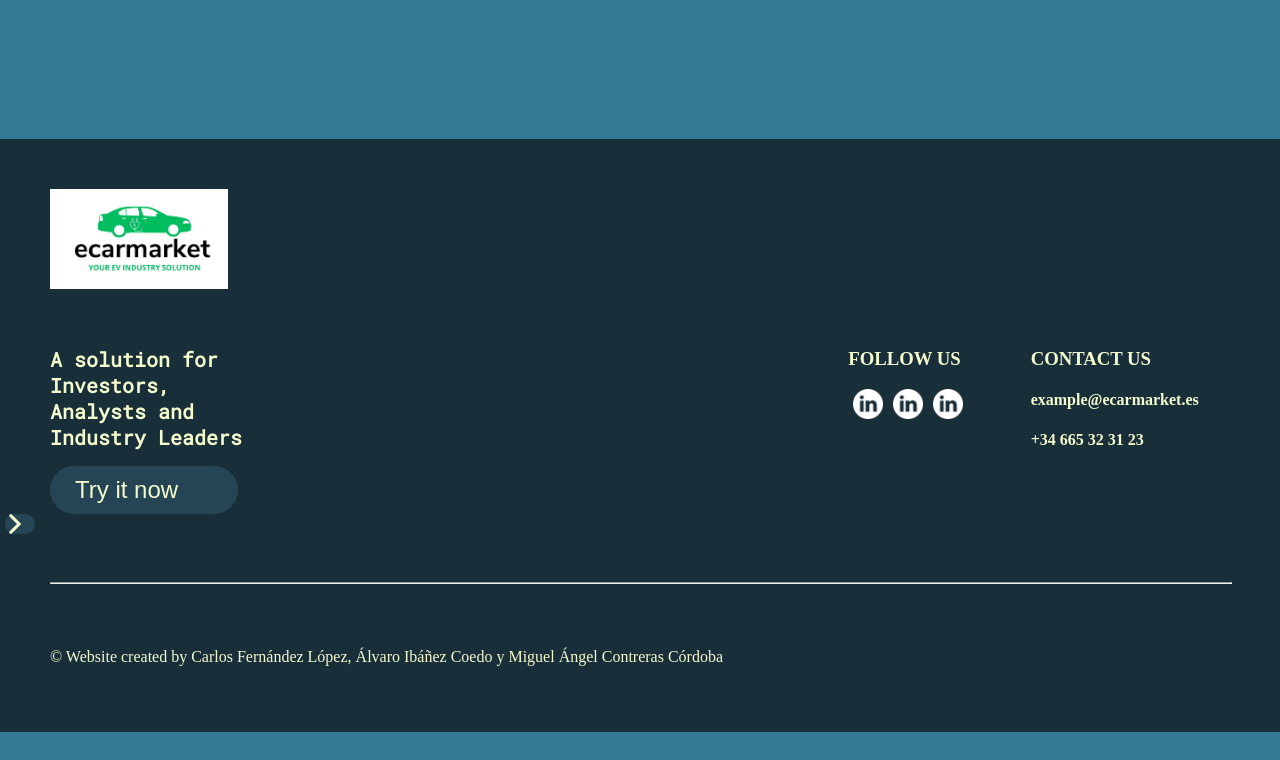
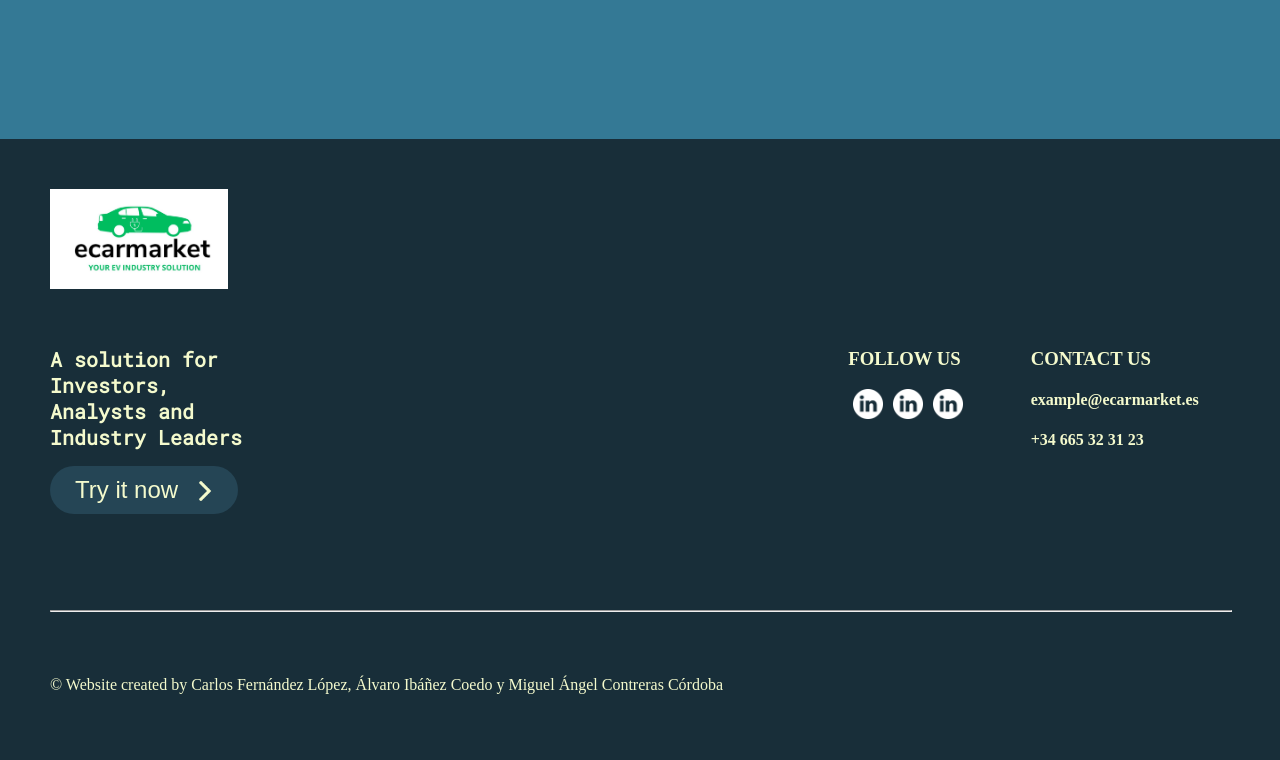
Before and after one commit to ruky00/eCARMARKET, a Vue app in the folder eCARMARKET/frontend/ecarmarket/: page / in a window 1280 px wide. Shown: the part 2649-3409 px from the top of the page. Before the commit the page ends 3381 px from the top, so only its background shows below. Built offline with nearby package versions, Linux system fonts and the light colour scheme; a web font is replaced by a local one.

Commit message:
Footer button fixed

```diff
--- a/eCARMARKET/frontend/ecarmarket/src/assets/css/mainPageCSS/footerComponent.css
+++ b/eCARMARKET/frontend/ecarmarket/src/assets/css/mainPageCSS/footerComponent.css
@@ -36,7 +36,11 @@ footer button {
 }
 
 footer #button-arrow {
-    right: 45px;
+    width: 0px;
+    background-color: transparent;
+    position: relative;
+    bottom: 45px;
+    left: 120px;
 }
 
 footer #button-arrow img {
--- a/eCARMARKET/frontend/ecarmarket/src/assets/css/mainPageCSS/homeComponent.css
+++ b/eCARMARKET/frontend/ecarmarket/src/assets/css/mainPageCSS/homeComponent.css
@@ -53,7 +53,7 @@
     cursor: pointer;
 }
 
-#button-arrow {
+.intro #button-arrow {
     background-color: var(--half-baked-900);
     border: none;
     position: relative;
@@ -64,14 +64,14 @@
     padding: 0px;
 }
 
-#button-arrow:hover {
+.intro #button-arrow:hover {
     cursor: pointer;
 }
 
-#button-arrow img {
+.intro #button-arrow img {
     height: 30px;
 }
 
-#button-arrow img:hover {
+.intro #button-arrow img:hover {
     cursor: pointer;
 }
--- a/eCARMARKET/frontend/ecarmarket/src/components/mainPageComponent/FooterComponent.vue
+++ b/eCARMARKET/frontend/ecarmarket/src/components/mainPageComponent/FooterComponent.vue
@@ -4,8 +4,10 @@
         <div class="footer-middel">
             <div class="left">
                 <h2>A solution for Investors, Analysts and Industry Leaders</h2>
-                <button type="button" onclick="location.href='/register'">Try it now</button>
-                <button type="button" onclick="location.href='/register'" id="button-arrow"><img src="../../assets/images/arrow.png" alt=""></button>
+                <div class="try-button">
+                    <button type="button" onclick="location.href='/register'">Try it now</button>
+                    <button type="button" onclick="location.href='/register'" id="button-arrow"><img src="../../assets/images/arrow.png" alt=""></button>
+                </div>
             </div>
             <div class="right">
                 <div class="us">
```
